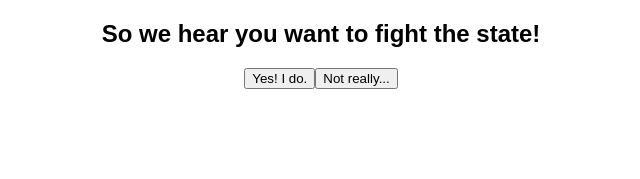
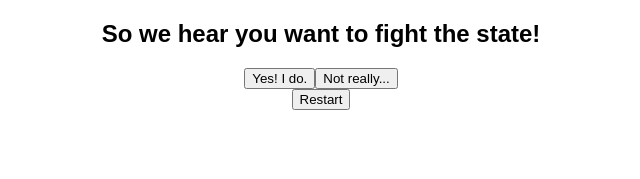
Before and after one commit to cutealism/so-you-want-to-fight-the-state, a React (Create React App) app: page / in a window 1280 px wide. Shown: the top 179 px of the page, without its empty margins (319-959 px from the left). Built offline with nearby package versions, Linux system fonts and the light colour scheme.

Commit message:
Save state to local storage

```diff
--- a/src/App.js
+++ b/src/App.js
@@ -15,10 +15,14 @@ class App extends Component {
 
   constructor(props) {
     super(props);
-    this.state = {
+    this.state = localStorage.state ? JSON.parse(localStorage.state) : {
       location: 'start',
       goal: 'intro'
     };
+  }
+
+  componentDidUpdate(prevProps, prevState) {
+    localStorage.state = JSON.stringify(this.state);
   }
 
   updateStep = (step) => {
@@ -27,9 +31,9 @@ class App extends Component {
     });
   }
 
-  startGoal = (goal) => {
+  startGoal = (goal, step) => {
     this.setState({
-      location: 'start',
+      location: step || 'start',
       goal: goal
     });
   }
@@ -41,6 +45,8 @@ class App extends Component {
             onNextStep={this.updateStep}
             onStartGoal={this.startGoal}
             step={data[this.state.goal][this.state.location]}></Action>
+
+        <button onClick={() => this.startGoal('intro', 'fight')}>Restart</button>
       </div>
     );
   }
```
